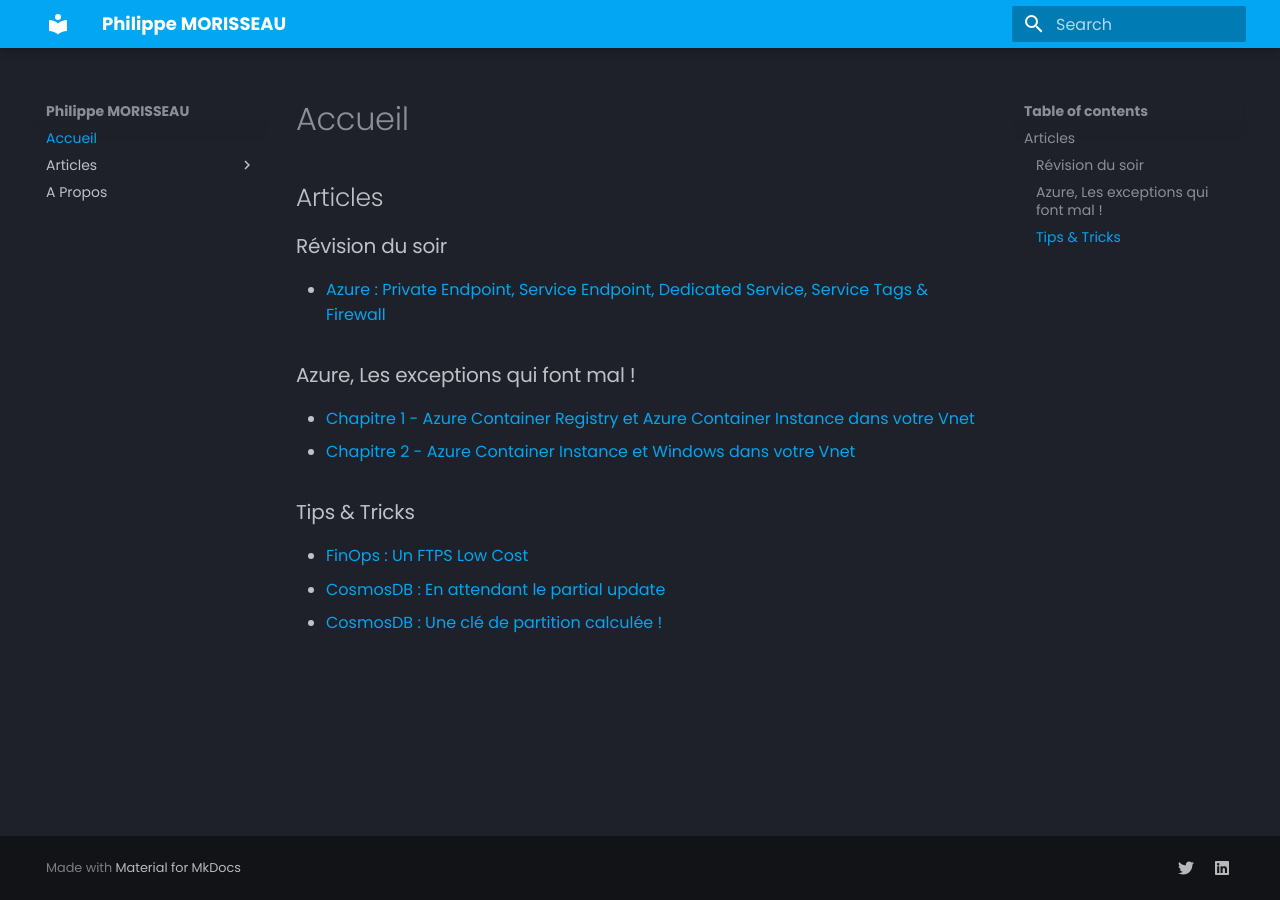
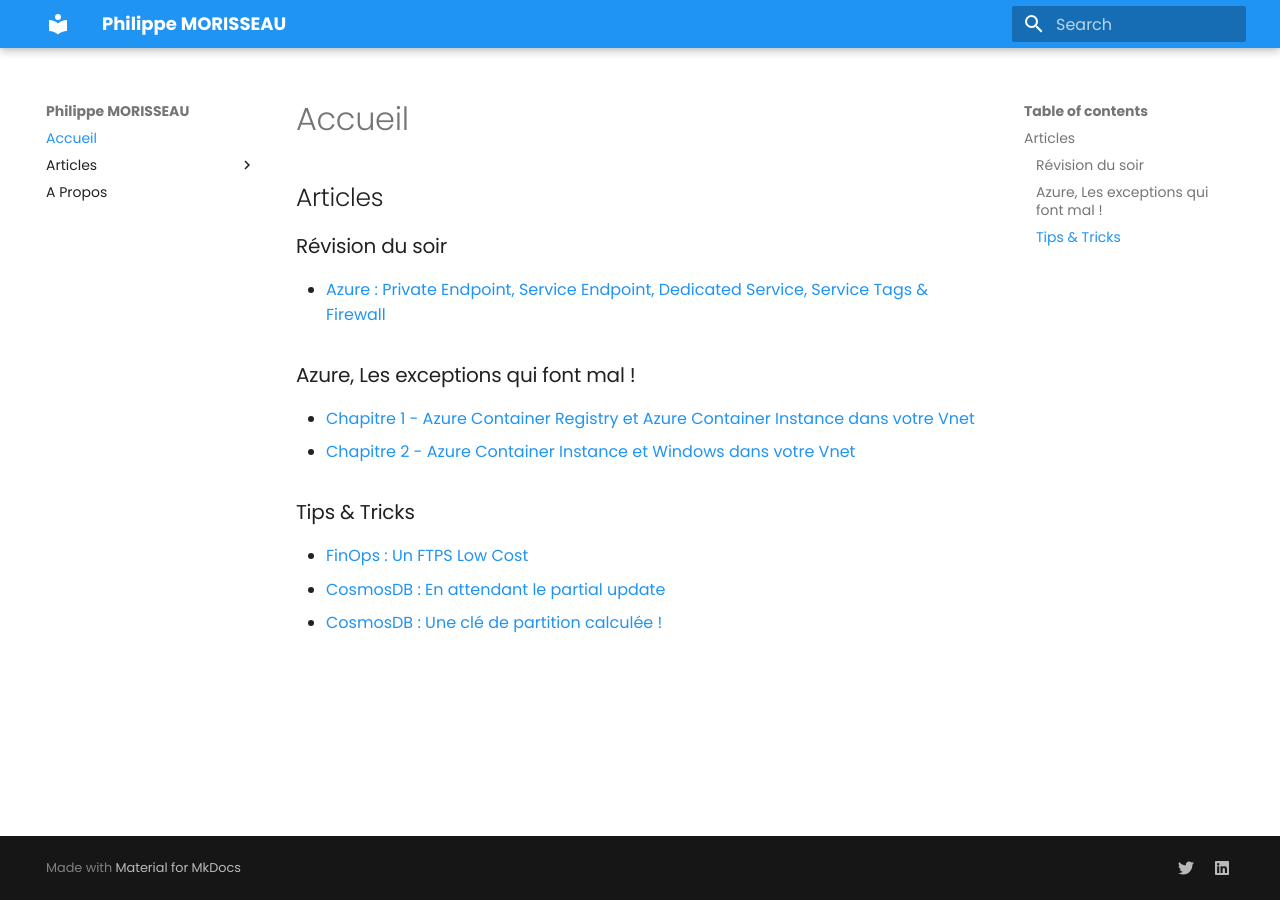
Before and after one commit to Ineaweb/Blog, an MkDocs documentation site: the page built from docs/index.md, in a window 1280 px wide. Built offline with MkDocs 1.6.1 and Material for MkDocs 9.7.7, drawn with Linux system fonts in a browser that asks for light colours.

Commit message:
fix: rendering

```diff
--- a/mkdocs.yml
+++ b/mkdocs.yml
@@ -2,8 +2,8 @@ site_name: "Philippe MORISSEAU"
 theme:
   name: material
   palette:
-    scheme: slate
-    primary: light blue
+    scheme: default
+    primary: blue
   font:
     text: Poppins
 
```
